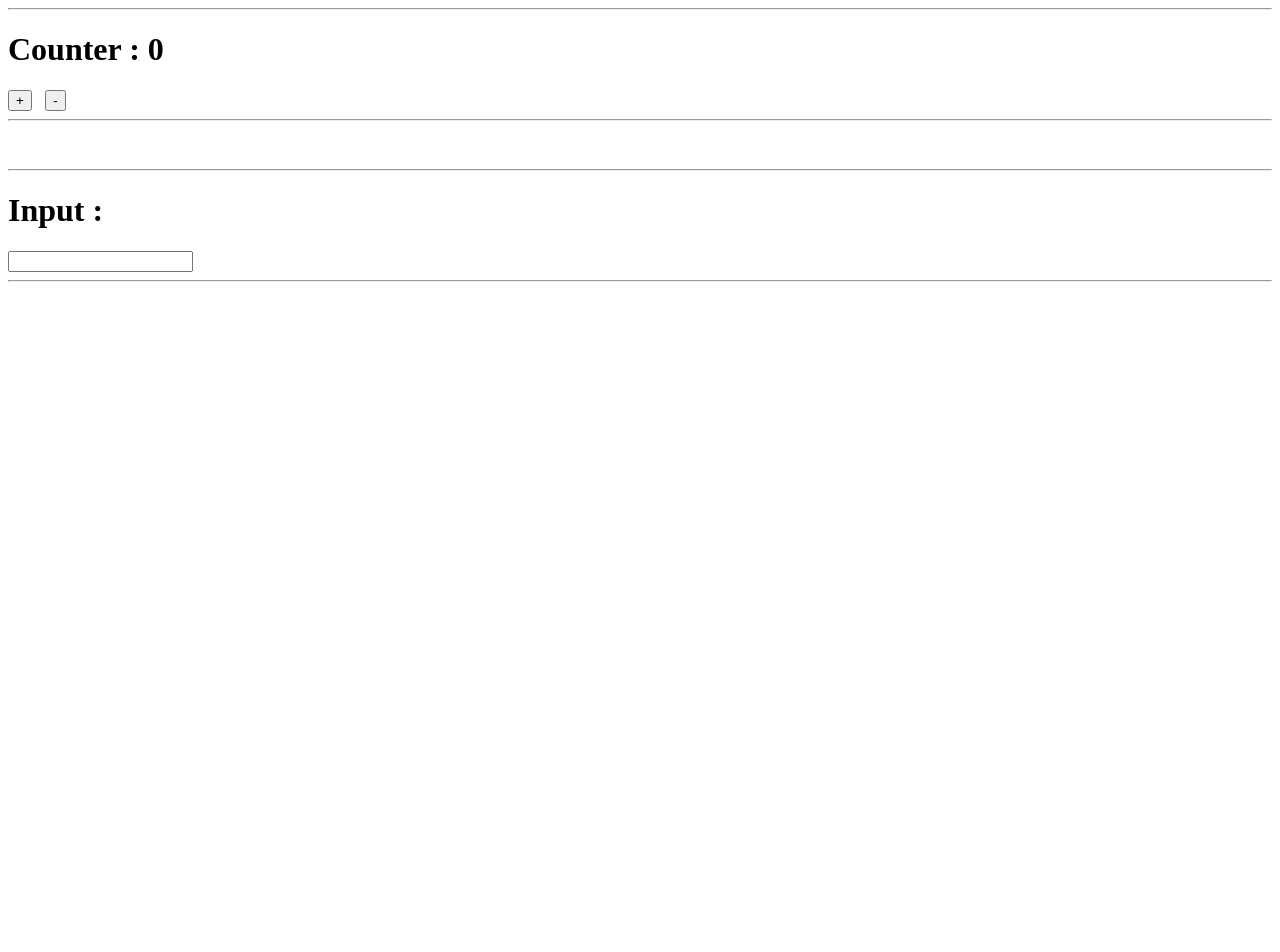
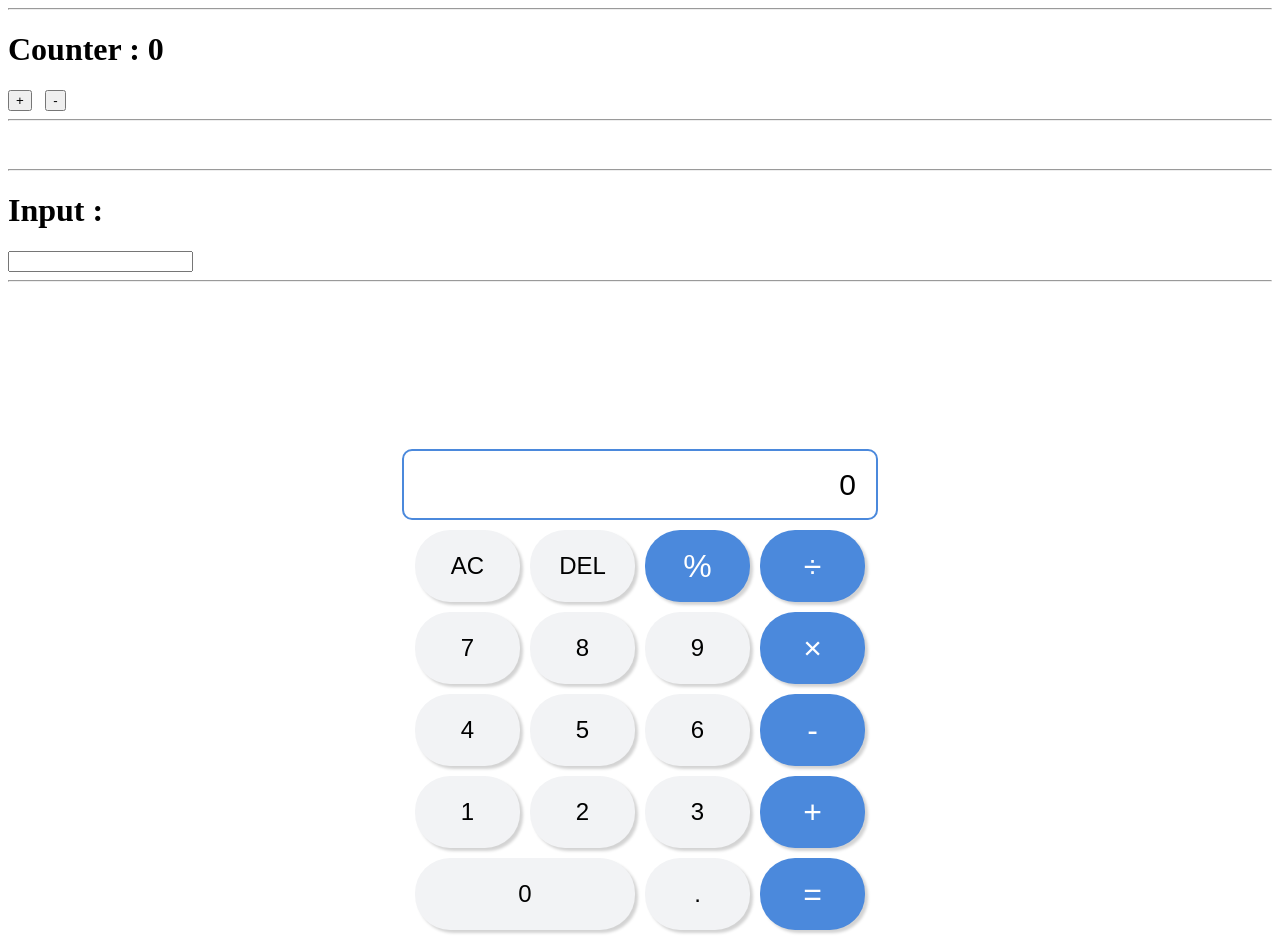
Before and after one commit to kimyk0120/react-standard, a React (Create React App) app: page / in a window 1280 px wide. Shown: the top 952 px of the page. Before the commit the page ends 800 px from the top, so only its background shows below. Built offline with nearby package versions, Linux system fonts and the light colour scheme.

Commit message:
* add Calculator

```diff
--- a/src/App.tsx
+++ b/src/App.tsx
@@ -6,6 +6,7 @@ import styled from "styled-components";
 import GlobalStyle from "@/style/GlobalStyle";
 import Counter from "@/components/Counter";
 import Input from "./components/input";
+import Calculator from "./components/Calculator";
 
 const AppContainer = styled.div`
     display: flex;
@@ -21,6 +22,8 @@ function App() {
         <>
             <Counter />
             <Input />
+            <Calculator />
+            {/* <Input /> */}
             {/* <GlobalStyle />
             <AppContainer>
                 <Header title="Header" description={123} />
--- /dev/null
+++ b/src/components/Calculator.tsx
@@ -0,0 +1,125 @@
+import styled from "styled-components";
+import { useState } from "react";
+
+const MainContainer = styled.div`
+    display: flex;
+    flex-direction: column;
+    justify-content: center;
+    align-items: center;
+    height: 100vh;
+`;
+const ButtonContainer = styled.div`
+    display: grid;
+    width: 40%;
+    max-width: 450px;
+    height: 50%;
+    grid-template-columns: repeat(4, 1fr);
+    grid-column-gap: 10px;
+    grid-row-gap: 10px;
+`;
+
+const Button = styled.button`
+    background-color: #f2f3f5;
+    border: none;
+    color: black;
+    font-size: 1.5rem;
+    border-radius: 35px;
+    cursor: pointer;
+    box-shadow: 3px 3px 3px lightgray;
+
+    &:active {
+        margin-left: 2px;
+        margin-top: 2px;
+        box-shadow: none;
+    }
+`;
+
+const CalButton = styled(Button)`
+    font-size: 2rem;
+    color: white;
+    background-color: #4b89dc;
+`;
+
+const ZeroButton = styled(Button)`
+    grid-column: 1/3;
+`;
+
+const InputBar = styled.input`
+    width: 40%;
+    max-width: 450px;
+    height: 65px;
+    margin-bottom: 10px;
+    border-radius: 10px;
+    font-size: 30px;
+    border: 2px solid #4b89dc;
+    text-align: right;
+    padding-right: 20px;
+    &:focus {
+        outline: none;
+    }
+`;
+
+/**
+ * @description 계산기 컴포넌트
+ */
+function Calculator() {
+    // var
+    let op_list = [];
+
+    // state
+    const [num, setNum] = useState<string>("0");
+
+    // event
+    const onAddNum = (e: any) => {
+        console.log(e.currentTarget.textContent);
+        const innerTextNum = e.currentTarget.textContent;
+        if (num === "0") {
+            setNum((prevState) => "");
+        }
+        setNum((prevState) => prevState + innerTextNum);
+    };
+
+    const onDelete = (e: any) => {
+        setNum((prevState) => prevState.slice(0, -1));
+    };
+
+    const onAllClear = (e: any) => {
+        setNum("0");
+    };
+
+    const onAddOperator = (operator: string) => {
+        setNum((prevState) => prevState + operator);
+    };
+
+    const onResult = () => {};
+
+    // view
+    return (
+        <MainContainer>
+            <InputBar readOnly value={num} />
+            <ButtonContainer>
+                <Button onClick={onAllClear}>AC</Button>
+                <Button onClick={onDelete}>DEL</Button>
+                <CalButton onClick={() => onAddOperator("%")}>%</CalButton>
+                <CalButton onClick={() => onAddOperator("/")}>÷</CalButton>
+                <Button onClick={onAddNum}>7</Button>
+                <Button onClick={onAddNum}>8</Button>
+                <Button onClick={onAddNum}>9</Button>
+                <CalButton onClick={() => onAddOperator("*")}>×</CalButton>
+                <Button onClick={onAddNum}>4</Button>
+                <Button onClick={onAddNum}>5</Button>
+                <Button onClick={onAddNum}>6</Button>
+                <CalButton onClick={() => onAddOperator("-")}>-</CalButton>
+                <Button onClick={onAddNum}>1</Button>
+                <Button onClick={onAddNum}>2</Button>
+                <Button onClick={onAddNum}>3</Button>
+                <CalButton onClick={() => onAddOperator("+")}>+</CalButton>
+                <ZeroButton onClick={onAddNum}>0</ZeroButton>
+                <Button onClick={onAddNum}>.</Button>
+                <CalButton onClick={onResult}>=</CalButton>
+            </ButtonContainer>
+        </MainContainer>
+    );
+}
+
+export default Calculator;
```
